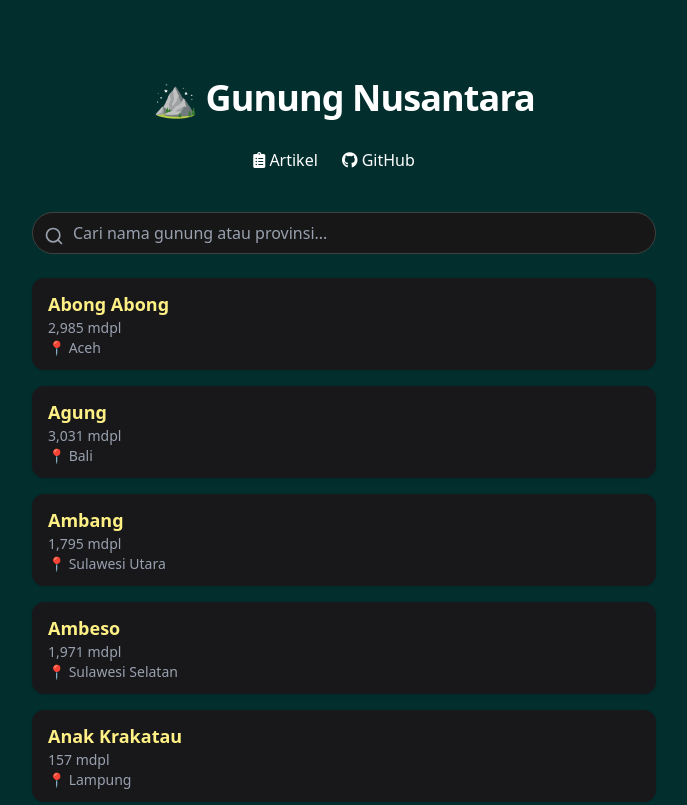
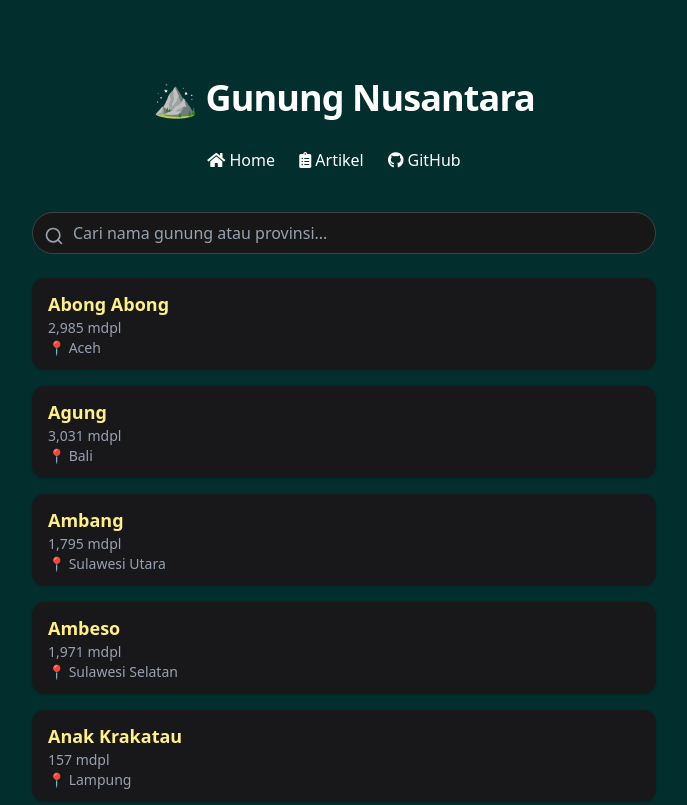
Before and after one commit to mmdmthr/indonesia-mountain, an Astro site: page / in a window 1280 px wide. Shown: the top 805 px of the page, without its empty margins (296-983 px from the left). Built offline with nearby package versions, Linux system fonts and the light colour scheme; Astro itself is replaced by a stand-in of ours.

Commit message:
add home link navbar

```diff
--- a/src/layouts/MainLayout.astro
+++ b/src/layouts/MainLayout.astro
@@ -25,6 +25,11 @@ import "../styles/navbar.css"
             <nav>
               <ul>
                 <li>
+                  <a href="/">
+                    <i class="fas fa-home"></i> Home
+                  </a>
+                </li>
+                <li>
                   <a href="/articles">
                     <i class="fas fa-clipboard-list"></i> Artikel
                   </a>
```
